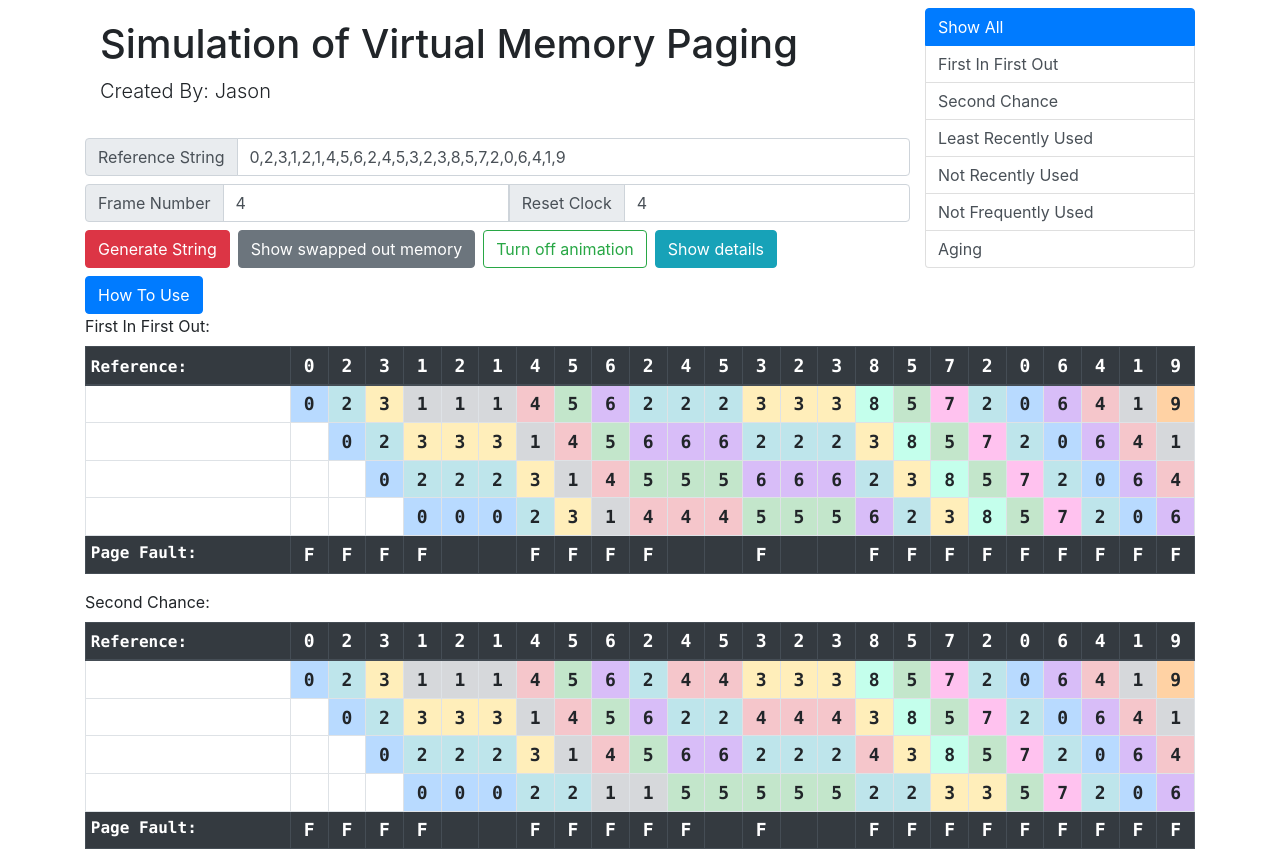
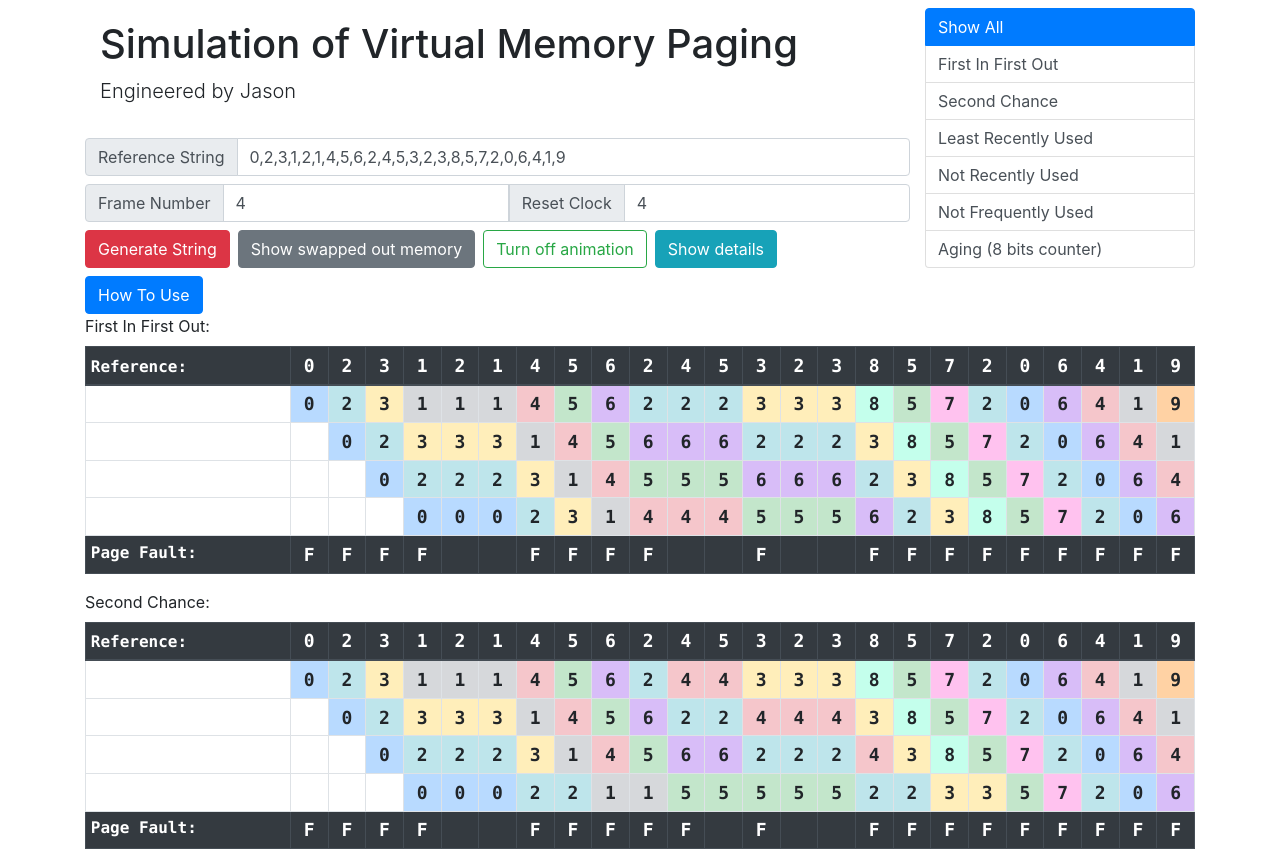
Before and after one commit to jason-dev1/Simulation-of-Virtual-Memory-Paging-Algorithms, a React (Create React App) app: page / in a window 1280 px wide. Shown: the top 851 px of the page. Built offline with nearby package versions, Linux system fonts and the light colour scheme.

Commit message:
Updated usage guide. Finalized version.

```diff
--- a/src/App.js
+++ b/src/App.js
@@ -78,7 +78,7 @@ class App extends Component{
             {name : "Least Recently Used", f : leastRecentlyUsed},
             {name : "Not Recently Used", f : notRecentlyUsed},
             {name : "Not Frequently Used", f : notFrequentlyUsed},
-            {name : "Aging", f : aging}]
+            {name : "Aging (8 bits counter)", f : aging}]
         const filteredAlgorithm = selectedAlgorithm && selectedAlgorithm['f']? algorithms.filter(a => a['name'] === selectedAlgorithm['name']) : algorithms.filter(a=> a['name'] !== "Show All");
         return (
             <main className="container">
--- a/src/algorithms.js
+++ b/src/algorithms.js
@@ -8,18 +8,23 @@ export function firstInFirstOut(referenceString, frameNumber) {
     let pageNotInMemArray = [];
     let referenceMapArray = [];
     for (let i = 0; i < referenceString.length; i++) {
+            //If the frames include the string, no page fault
             if (pageInMem.includes(referenceString[i])) {
-                pageFaults.push('');                                //No page faults
+                pageFaults.push('');
             } else {
-                pageFaults.push('F');                               //Page faults occurs
+                //Page fault occurs
+                pageFaults.push('F');
+                //If there is free frame
                 if (pageInMem.length < frameNumber) {
-                    pageInMem.unshift(referenceString[i]);          //add to the top of the array
+                    //add to the top of the array
+                    pageInMem.unshift(referenceString[i]);
                 } else {
                     if (pageNotInMem.length >= frameNumber) {
                         pageNotInMem.pop();
                     }
-                    pageNotInMem.unshift(pageInMem.pop());          //remove the last(oldest) page}
-                    pageInMem.unshift(referenceString[i]);           //insert the new page into the top of the array
+                    pageNotInMem.unshift(pageInMem.pop());
+                    //insert the new page into the top of the array
+                    pageInMem.unshift(referenceString[i]);
                 }
             }
         pageInMemArray.push([...pageInMem]);
@@ -73,11 +78,11 @@ export function notRecentlyUsed(referenceString, frameNumber, resetTurns){
     for (let i = 0; i < referenceString.length ; i++)
     {
         if (i%resetTurns === 0){
-            referenceString.forEach( (e) => referenceMap.set(e,0));
+            referenceString.forEach( (e) => referenceMap.set(e,0));//reset clock condition, reset all reference bit to 0
         }
         if (pageInMem.includes(referenceString[i])){
             pageFaults.push('');
-            referenceMap.set(referenceString[i], 1);  //set reference bit to 1
+            referenceMap.set(referenceString[i], 1);                //set reference bit to 1
         }
         else{
             pageFaults.push('F');
@@ -87,7 +92,7 @@ export function notRecentlyUsed(referenceString, frameNumber, resetTurns){
             else{
                 for (let j = frameNumber-1; j >=0 ; j--){
                     if (referenceMap.get(pageInMem[j])===1){
-                        referenceMap.set(pageInMem[j], 0);
+                        referenceMap.set(pageInMem[j], 0);          //second chance, reset reference bit to 0
                     }
                     else
                     {
@@ -117,12 +122,12 @@ export function secondChance(referenceString, frameNumber){
     let pageNotInMemArray = [];
     let referenceMapArray = [];
     let isReplace = false;
-    referenceString.forEach( (e) => referenceMap.set(e,0));
+    referenceString.forEach( (e) => referenceMap.set(e,0)); //initialize all reference bit to 0
     for (let i = 0; i < referenceString.length ; i++)
     {
         if (pageInMem.includes(referenceString[i])){
             pageFaults.push('');
-            referenceMap.set(referenceString[i], 1);  //set reference bit to 1
+            referenceMap.set(referenceString[i], 1);        //set reference bit to 1
         }
         else{
             pageFaults.push('F');
@@ -166,12 +171,12 @@ export function notFrequentlyUsed(referenceString, frameNumber){
     let pageNotInMem = [];
     let pageNotInMemArray = [];
     let referenceMapArray = [];
-    referenceString.forEach( (e) => frequentMap.set(e,0));
+    referenceString.forEach( (e) => frequentMap.set(e,0));                                 //initialize counter as 0
     for (let i = 0; i < referenceString.length ; i++)
     {
         if (pageInMem.includes(referenceString[i])){
             pageFaults.push('');
-            frequentMap.set(referenceString[i], frequentMap.get(referenceString[i]) + 1);  //add counter
+            frequentMap.set(referenceString[i], frequentMap.get(referenceString[i]) + 1);  //increment counter
         }
         else{
             pageFaults.push('F');
@@ -182,7 +187,7 @@ export function notFrequentlyUsed(referenceString, frameNumber){
                 //page replacement algorithm here
                 let lowestCount = frequentMap.get(pageInMem[frameNumber - 1]);
                 let lowestCountHolder = pageInMem[frameNumber - 1];
-                for (let count = frameNumber - 2; count >= 0; count--){
+                for (let count = frameNumber - 2; count >= 0; count--){                     //find out the lowest count (victim)
                     if (frequentMap.get(pageInMem[count]) < lowestCount){
                         lowestCount = frequentMap.get(pageInMem[count]);
                         lowestCountHolder = pageInMem[count];
@@ -191,7 +196,7 @@ export function notFrequentlyUsed(referenceString, frameNumber){
                 if (pageNotInMem.length >= frameNumber) {
                     pageNotInMem.pop();
                 }
-                pageNotInMem.unshift(pageInMem.splice(pageInMem.indexOf(lowestCountHolder),1)[0]);
+                pageNotInMem.unshift(pageInMem.splice(pageInMem.indexOf(lowestCountHolder),1)[0]);    //replace the lowest count
                 pageInMem.unshift(referenceString[i]);
             }
         }
@@ -210,17 +215,17 @@ export function aging(referenceString, frameNumber){
     let pageNotInMem = [];
     let pageNotInMemArray = [];
     let referenceMapArray = [];
-    referenceString.forEach( (e) => frequentMap.set(e,0));
+    referenceString.forEach( (e) => frequentMap.set(e,0));                      //initialize as 0
     for (let i = 0; i < referenceString.length ; i++)
     {
         if (pageInMem.includes(referenceString[i])){
             pageFaults.push('');
-            frequentMap.forEach( (v,k,map) => frequentMap.set(k, floor(v/2) ));
+            frequentMap.forEach( (v,k) => frequentMap.set(k, floor(v/2) ));     //divide by 2
             frequentMap.set(referenceString[i], frequentMap.get(referenceString[i]) + 256);
         }
         else{
             pageFaults.push('F');
-            frequentMap.forEach( (v,k,map) => frequentMap.set(k, floor(v/2) ));
+            frequentMap.forEach( (v,k) => frequentMap.set(k, floor(v/2) ));     //divide by 2
             if (pageInMem.length < frameNumber){
                 pageInMem.unshift(referenceString[i]);
             }
@@ -237,7 +242,7 @@ export function aging(referenceString, frameNumber){
                 if (pageNotInMem.length >= frameNumber) {
                     pageNotInMem.pop();
                 }
-                pageNotInMem.unshift(pageInMem.splice(pageInMem.indexOf(lowestCountHolder),1)[0]);
+                pageNotInMem.unshift(pageInMem.splice(pageInMem.indexOf(lowestCountHolder),1)[0]);  //replace the lowest count
                 pageInMem.unshift(referenceString[i]);
             }
         }
--- a/src/component/header.jsx
+++ b/src/component/header.jsx
@@ -10,7 +10,7 @@ export default class Header extends Component{
             <div className="jumbotron bg-transparent">
                 <div className="container">
                     <h1 className="display-5">Simulation of Virtual Memory Paging</h1>
-                    <p className="lead">Created By: Jason</p>
+                    <p className="lead">Engineered by Jason</p>
                 </div>
             </div>
             <div className="input-group mt-2">
--- a/src/component/modal.jsx
+++ b/src/component/modal.jsx
@@ -20,8 +20,9 @@ export function HelpModal() {
                     Frame Number: Enter number [0-9]<br/>
                     Reset Clock: For NRU, enter number [0-9]<br/>
                     Generate String: Generate 16 random number<br/>
-                    Show/Hide swapped out memory: Choose to whether show/hide the swapped out memory illustration<br/>
+                    Show/Hide swapped out memory: Choose to whether show/hide the swapped-out memory illustration<br/>
                     Turn on/off animation: Toggle to turn on/off animation<br/>
+                    Show/Hide details: Toggle to show to details of every process<br/>
                 </Modal.Body>
                 <Modal.Footer>
                     <Button variant="secondary" onClick={handleClose}>
```
